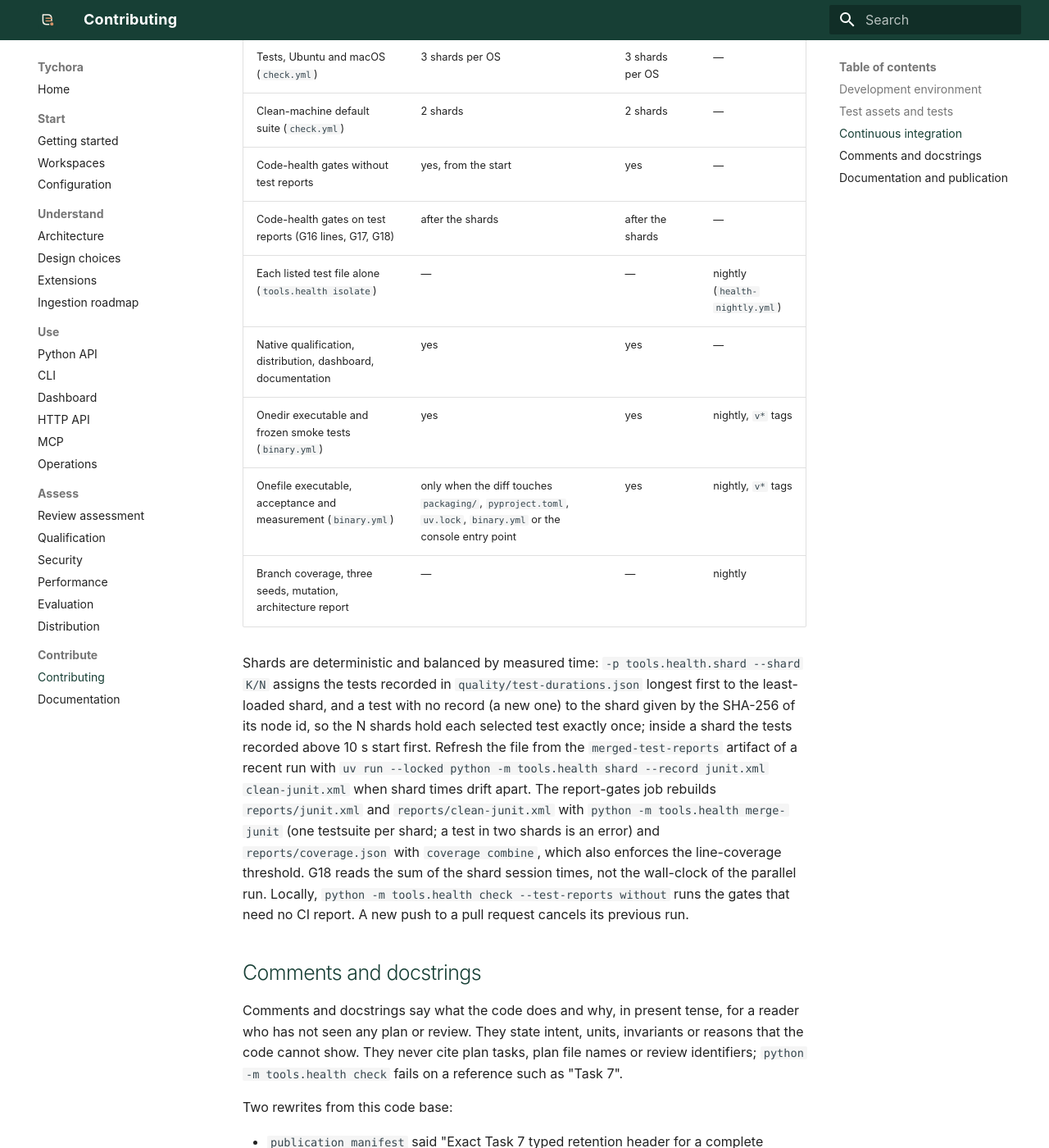
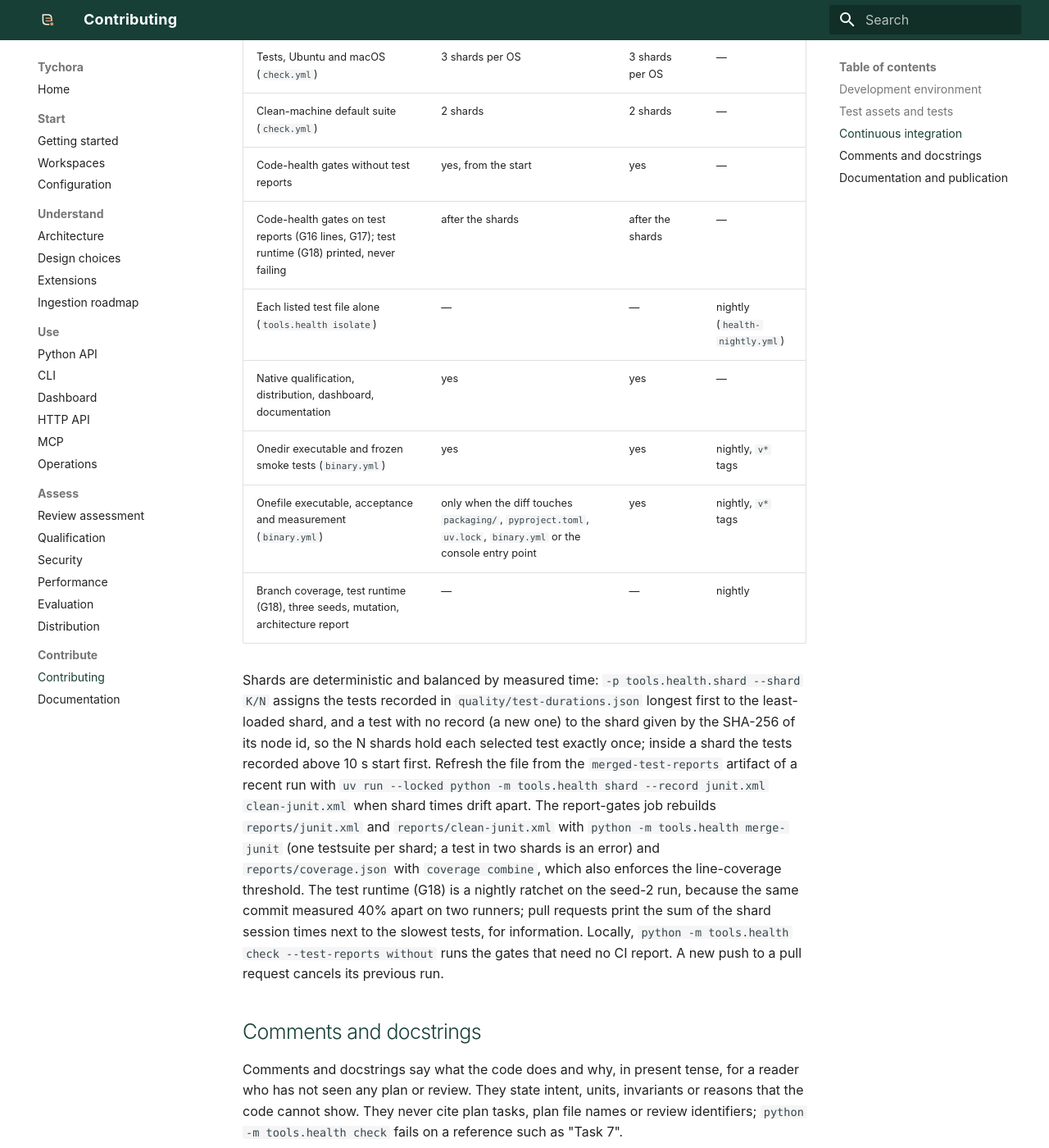
Before and after one commit to tychota/tychora, an MkDocs documentation site: the page built from docs/contributing.md, in a window 1280 px wide and 1400 px high, scrolled down 1533 px. Shown: the whole window at 82% size. Built offline with MkDocs 1.6.1 and Material for MkDocs 9.7.7, drawn with Linux system fonts in a browser that asks for light colours.

Commit message:
feat(health): make the test runtime (G18) a nightly gate
The baseline dispatch and a pull-request run of commit 7558693 measured
689.6 s and 973.1 s: runner noise of about 40%, beyond the 15% ratchet.
G18 moves to the nightly group and reads the seed-2 run (no coverage),
copied to reports/junit.xml by the nightly report job, which now checks
and records G16, G18 and G21. The pull-request report job prints the
merged runtime and the slowest tests for information only.

Co-Authored-By: Claude Opus 5.5 <noreply@anthropic.com>
Claude-Session: https://claude.ai/code/session_015FJC4WashyKwd8DxEbFuhM

```diff
--- a/docs/contributing.md
+++ b/docs/contributing.md
@@ -43,14 +43,14 @@ Every check runs somewhere; the expensive ones run where they give the most sign
 | Tests, Ubuntu and macOS (`check.yml`) | 3 shards per OS | 3 shards per OS | — |
 | Clean-machine default suite (`check.yml`) | 2 shards | 2 shards | — |
 | Code-health gates without test reports | yes, from the start | yes | — |
-| Code-health gates on test reports (G16 lines, G17, G18) | after the shards | after the shards | — |
+| Code-health gates on test reports (G16 lines, G17); test runtime (G18) printed, never failing | after the shards | after the shards | — |
 | Each listed test file alone (`tools.health isolate`) | — | — | nightly (`health-nightly.yml`) |
 | Native qualification, distribution, dashboard, documentation | yes | yes | — |
 | Onedir executable and frozen smoke tests (`binary.yml`) | yes | yes | nightly, `v*` tags |
 | Onefile executable, acceptance and measurement (`binary.yml`) | only when the diff touches `packaging/`, `pyproject.toml`, `uv.lock`, `binary.yml` or the console entry point | yes | nightly, `v*` tags |
-| Branch coverage, three seeds, mutation, architecture report | — | — | nightly |
+| Branch coverage, test runtime (G18), three seeds, mutation, architecture report | — | — | nightly |
 
-Shards are deterministic and balanced by measured time: `-p tools.health.shard --shard K/N` assigns the tests recorded in `quality/test-durations.json` longest first to the least-loaded shard, and a test with no record (a new one) to the shard given by the SHA-256 of its node id, so the N shards hold each selected test exactly once; inside a shard the tests recorded above 10 s start first. Refresh the file from the `merged-test-reports` artifact of a recent run with `uv run --locked python -m tools.health shard --record junit.xml clean-junit.xml` when shard times drift apart. The report-gates job rebuilds `reports/junit.xml` and `reports/clean-junit.xml` with `python -m tools.health merge-junit` (one testsuite per shard; a test in two shards is an error) and `reports/coverage.json` with `coverage combine`, which also enforces the line-coverage threshold. G18 reads the sum of the shard session times, not the wall-clock of the parallel run. Locally, `python -m tools.health check --test-reports without` runs the gates that need no CI report. A new push to a pull request cancels its previous run.
+Shards are deterministic and balanced by measured time: `-p tools.health.shard --shard K/N` assigns the tests recorded in `quality/test-durations.json` longest first to the least-loaded shard, and a test with no record (a new one) to the shard given by the SHA-256 of its node id, so the N shards hold each selected test exactly once; inside a shard the tests recorded above 10 s start first. Refresh the file from the `merged-test-reports` artifact of a recent run with `uv run --locked python -m tools.health shard --record junit.xml clean-junit.xml` when shard times drift apart. The report-gates job rebuilds `reports/junit.xml` and `reports/clean-junit.xml` with `python -m tools.health merge-junit` (one testsuite per shard; a test in two shards is an error) and `reports/coverage.json` with `coverage combine`, which also enforces the line-coverage threshold. The test runtime (G18) is a nightly ratchet on the seed-2 run, because the same commit measured 40% apart on two runners; pull requests print the sum of the shard session times next to the slowest tests, for information. Locally, `python -m tools.health check --test-reports without` runs the gates that need no CI report. A new push to a pull request cancels its previous run.
 
 ## Comments and docstrings
 
```
Also changed, not shown: docs/quality/README.md (+1 -1 lines), 6 other files.
